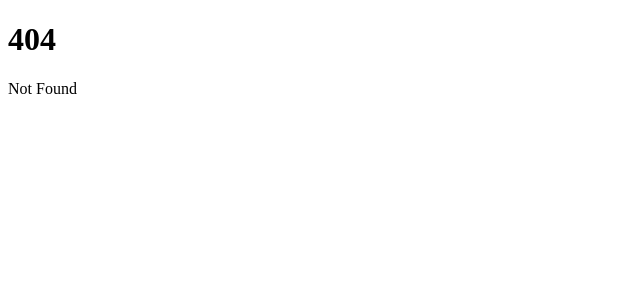
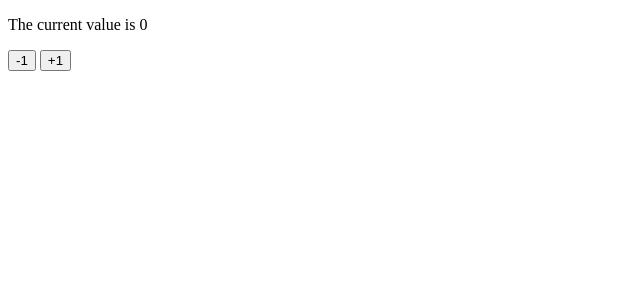
Before and after one commit to tamathecxder/svelte-journeys, a SvelteKit app: page /events/component-events in a window 1280 px wide. Before the commit this address had no page. Shown: the top 300 px of the page, without its empty margins (0-640 px from the left). Built offline with nearby package versions, Linux system fonts and the light colour scheme.

Commit message:
(events) component events

```diff
--- a/src/routes/events/capturing/+page.svelte
+++ b/src/routes/events/capturing/+page.svelte
@@ -1,3 +1,5 @@
 <div onkeydowncapture={(e) => alert(`<div> ${e.key}`)} role="presentation">
+    <a aria-label="component-events" href="/events/component-events">Navigate to capturing component events</a>
+
 	<input onkeydowncapture={(e) => alert(`<input> ${e.key}`)} />
 </div>
--- /dev/null
+++ b/src/routes/events/component-events/+page.svelte
@@ -0,0 +1,12 @@
+<script>
+	import Stepper from "./Stepper.svelte";
+
+    let value = $state(0);
+</script>
+
+<p>The current value is {value}</p>
+
+<Stepper
+    increment={() => value += 1}
+    decrement={() => value -= 1}
+ />
--- /dev/null
+++ b/src/routes/events/component-events/Stepper.svelte
@@ -0,0 +1,6 @@
+<script>
+    let { increment, decrement } = $props();
+</script>
+
+<button onclick={decrement}>-1</button>
+<button onclick={increment}>+1</button>
```
